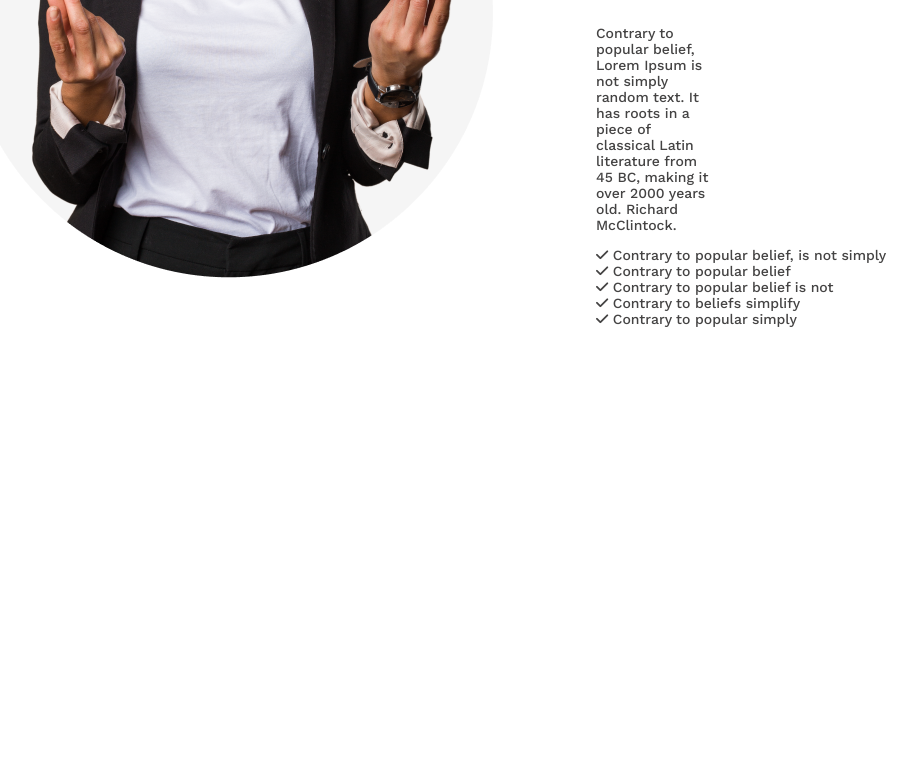
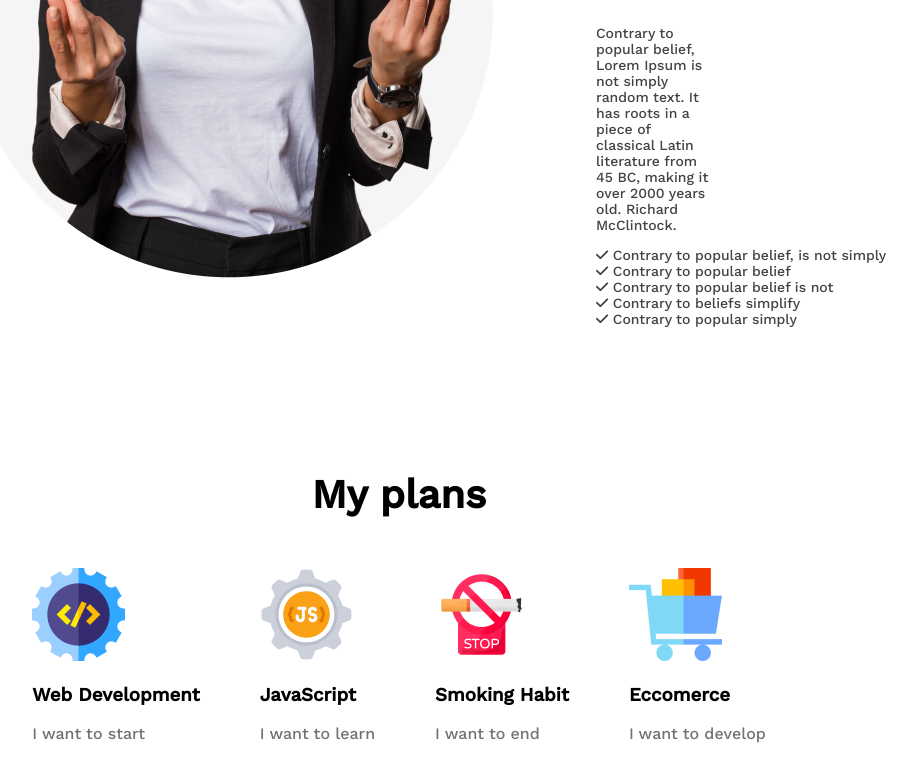
Before and after one commit to being-saiful/new-year, a plain HTML site: page index.html in a window 1280 px wide. Shown: the part 1384-2151 px from the top of the page, without its empty margins (241-1158 px from the left). Before the commit the page ends 1733 px from the top, so only its background shows below. Drawn offline with nearby package versions, Linux system fonts and the light colour scheme; a web font is replaced by a local one.

Commit message:
my-plans section has been added

```diff
--- a/index.html
+++ b/index.html
@@ -53,6 +53,36 @@
             </div>
         </section>
 
+        <!-- my-plans section -->
+
+        <section class="my-plans">
+            <h2 class="my-plans-title">My plans</h2>
+
+            <div class="img-container">
+                <div class="my-plans-container">
+                    <img src="/images/icons/web.png" alt="">
+                    <h3 class="my-plans-sub-title">Web Development</h3>
+                    <p class="my-plans-description">I want to start</p>
+                </div>
+                <div class="my-plans-container">
+                    <img src="images/icons/js.png" alt="">
+                    <h3 class="my-plans-sub-title">JavaScript</h3>
+                    <p class="my-plans-description">I want to learn</p>
+                </div>
+                <div class="my-plans-container">
+                    <img src="/images/icons/smoke.png" alt="">
+                    <h3 class="my-plans-sub-title">Smoking Habit</h3>
+                    <p class="my-plans-description">I want to end</p>
+                </div>
+                <div class="my-plans-container">
+                    <img src="/images/icons/ecom.png" alt="">
+                    <h3 class="my-plans-sub-title">Eccomerce</h3>
+                    <p class="my-plans-description">I want to develop</p>
+                </div>
+            </div>
+
+        </section>
+
     </main>
 
     <footer>
--- a/style.css
+++ b/style.css
@@ -78,3 +78,28 @@ header {
     list-style: none;
     padding-left: 0px;
 }
+
+/* my-plans styles */
+
+.my-plans-title {
+    font-size: 40px;
+    font-weight: 700;
+    text-align: center;
+    margin-top: 130px;
+    margin-bottom: 50px;
+}
+
+.img-container {
+    display: flex;
+    justify-content: center;
+    gap: 60PX;
+}
+
+.my-plans-subtitle {
+    font-size: 36px;
+    font-weight: 700;
+}
+
+.my-plans-description {
+    color: #737272;
+}
```
